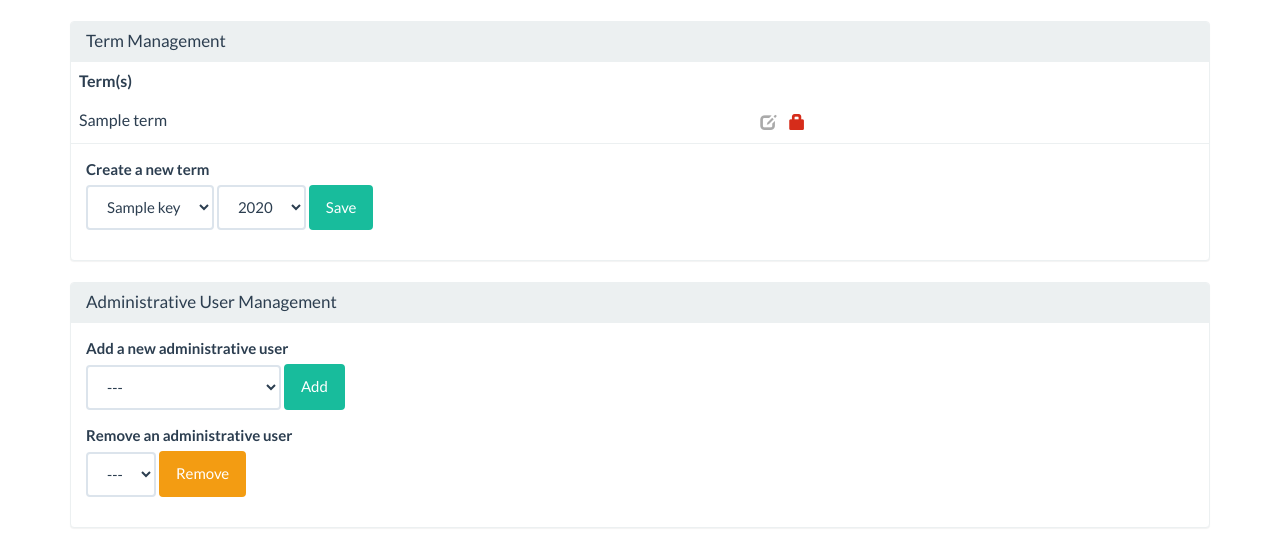
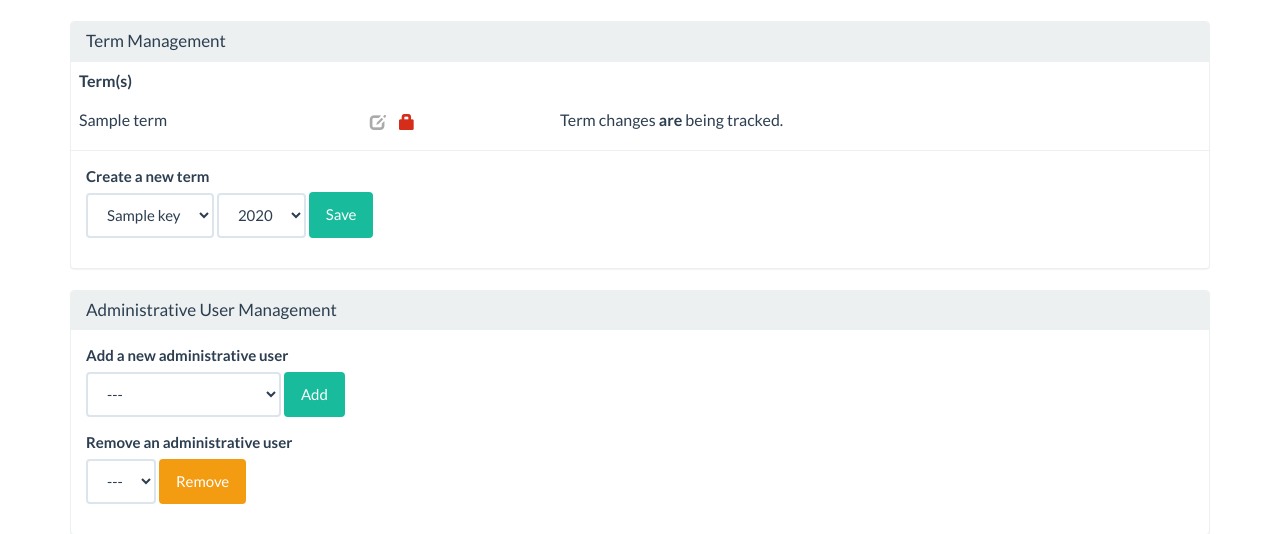
Before and after one commit to eykrevooh/hackNC-Elementary, a Python web app: template app/templates/systemManagement.html in a window 1280 px wide. Shown: the part 60-594 px from the top of the page. Run offline with Jinja, Linux system fonts and the light colour scheme; the template is opened without the code that fills it: most values are stand-ins (such as "Sample title", 1, 10 or a date in 2020); some libraries are stand-ins or nearby versions; some web fonts are replaced.

Commit message:
FIXED: #76, Text now indicates what the icons mean

```diff
--- a/app/templates/systemManagement.html
+++ b/app/templates/systemManagement.html
@@ -30,16 +30,25 @@
       {% for term in terms %}
        <tr>
          <td>{{term.name}}</td>
-         <td>
           {% if term.editable %}
-          <span class="glyphicon glyphicon-edit disabled" aria-hidden="true" style="color:#128f76;"></span>
-          <a href=# data-toggle="modal" data-target="#termModal{{term.termCode}}"><span class="glyphicon glyphicon-lock" aria-hidden="true"></span></a>
+            <td>
+              <span class="glyphicon glyphicon-edit disabled" aria-hidden="true" style="color:#128f76;"></span>
+              <a href=# data-toggle="modal" data-target="#termModal{{term.termCode}}"><span class="glyphicon glyphicon-lock" aria-hidden="true"></span></a>
+              {% include "snips/termModal.html" %}
+            </td>
+            <td>
+              <p>Term changes <b>are not</b> being tracked.</p>
+            </td>
           {% else %}
-          <a href=# data-toggle="modal" data-target="#termModal{{term.termCode}}"><span class="glyphicon glyphicon-edit" aria-hidden="true"></span></a>
-          <span class="glyphicon glyphicon-lock disabled" aria-hidden="true" style="color:#d62c1a;"></span>
+            <td>
+              <a href=# data-toggle="modal" data-target="#termModal{{term.termCode}}"><span class="glyphicon glyphicon-edit" aria-hidden="true"></span></a>
+              <span class="glyphicon glyphicon-lock disabled" aria-hidden="true" style="color:#d62c1a;"></span>
+              {% include "snips/termModal.html" %}
+            </td>
+            <td>
+              <p>Term changes <b>are</b> being tracked.</p>
+            </td>
           {% endif %}
-          {% include "snips/termModal.html" %}
-         </td>
        </tr>
       {% endfor %}
       </tbody>
```
